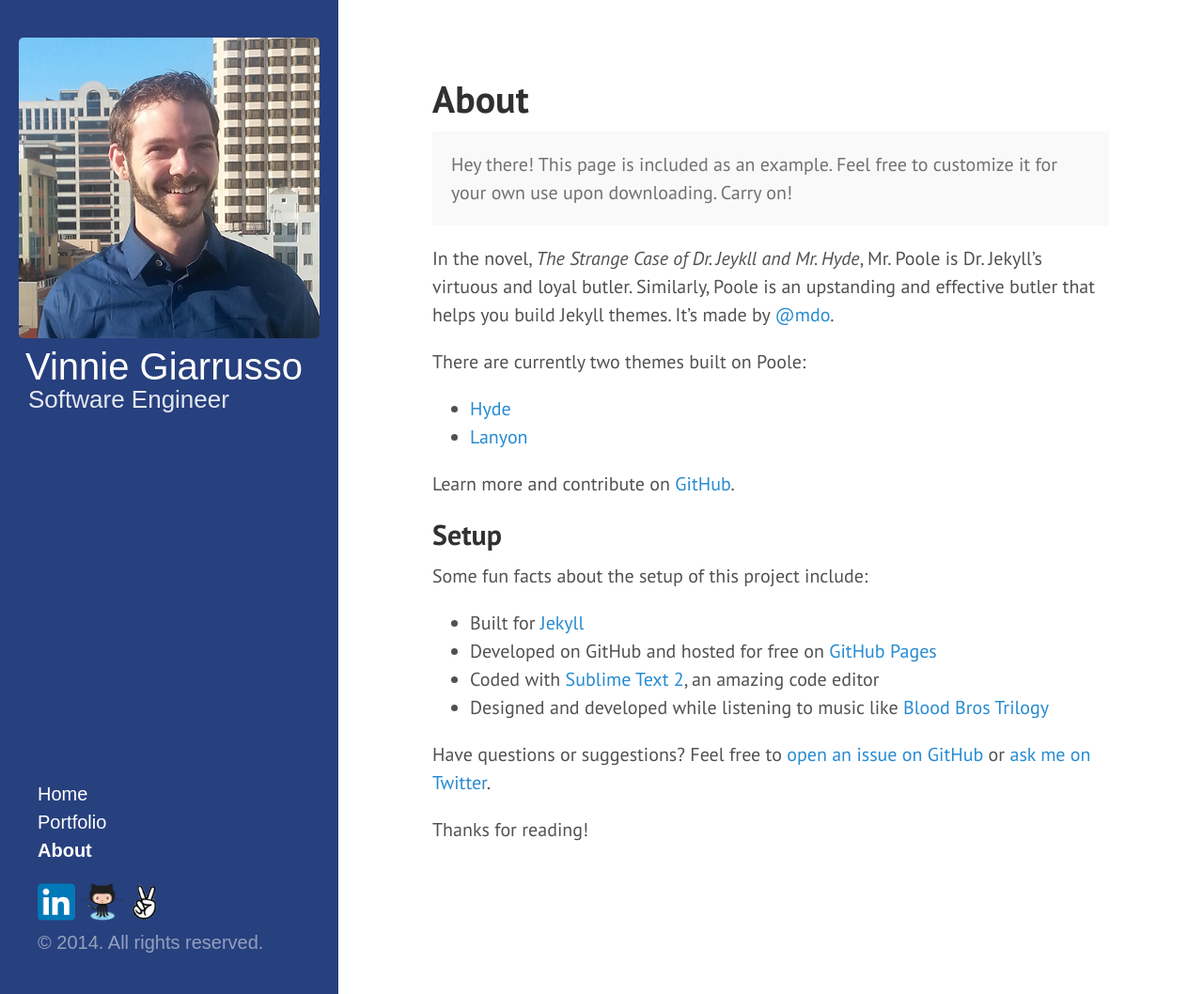
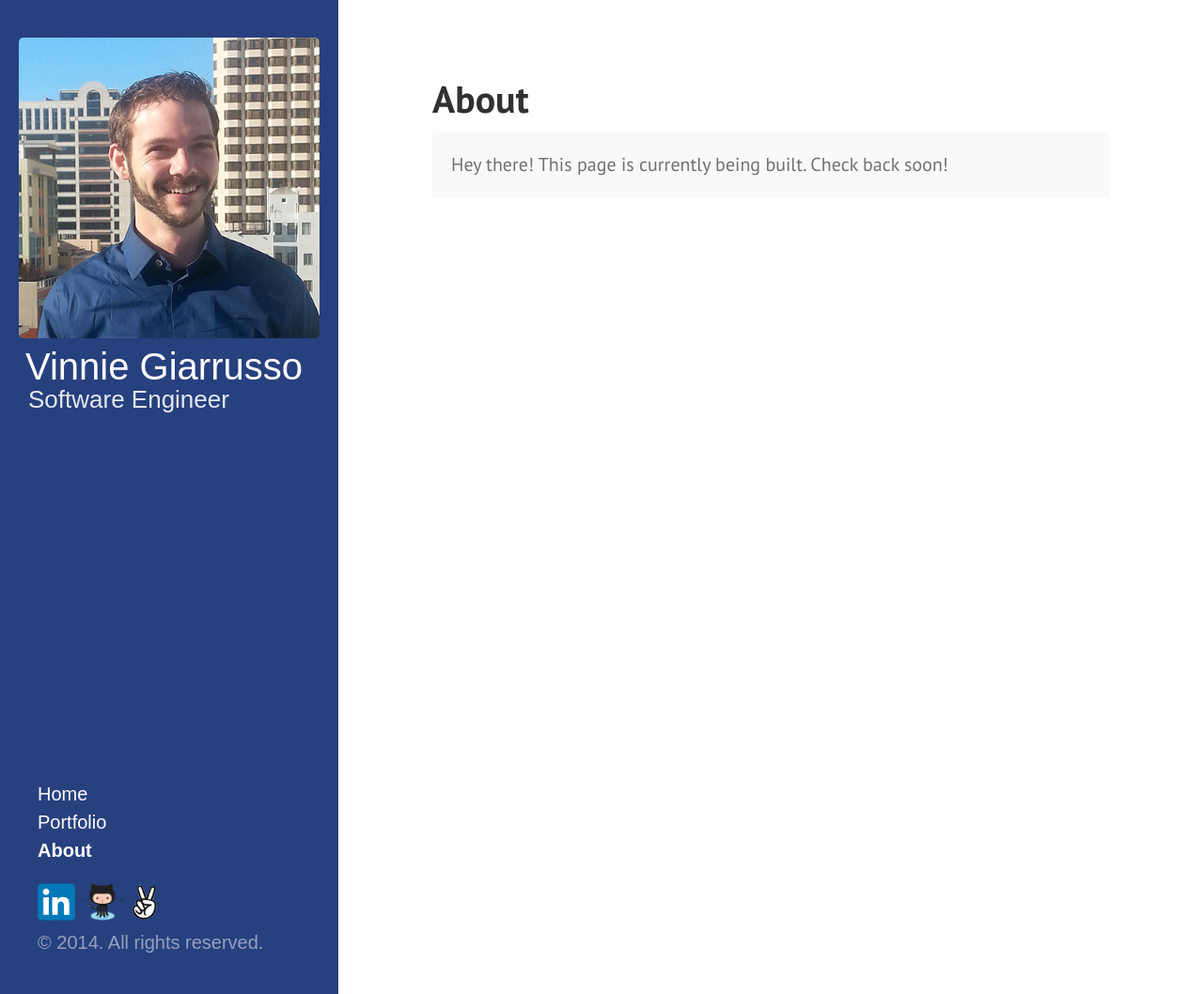
Before and after one commit to vingiarrusso/vingiarrusso.github.io, a Jekyll site: the page built from about.md, in a window 1280 px wide and 1058 px high. Shown: the whole window at 94% size. Built offline with Jekyll 4.4.1, drawn with Linux system fonts in a browser that asks for light colours; some web fonts are replaced; Markdown is read by kramdown in place of the engine named in the settings.

Commit message:
adding page fillers

```diff
--- a/about.md
+++ b/about.md
@@ -4,27 +4,5 @@ title: About
 ---
 
 <p class="message">
-  Hey there! This page is included as an example. Feel free to customize it for your own use upon downloading. Carry on!
+  Hey there! This page is currently being built.  Check back soon!
 </p>
-
-In the novel, *The Strange Case of Dr. Jeykll and Mr. Hyde*, Mr. Poole is Dr. Jekyll's virtuous and loyal butler. Similarly, Poole is an upstanding and effective butler that helps you build Jekyll themes. It's made by [@mdo](https://twitter.com/mdo).
-
-There are currently two themes built on Poole:
-
-* [Hyde](http://hyde.getpoole.com)
-* [Lanyon](http://lanyon.getpoole.com)
-
-Learn more and contribute on [GitHub](https://github.com/poole).
-
-## Setup
-
-Some fun facts about the setup of this project include:
-
-* Built for [Jekyll](http://jekyllrb.com)
-* Developed on GitHub and hosted for free on [GitHub Pages](https://pages.github.com)
-* Coded with [Sublime Text 2](http://sublimetext.com), an amazing code editor
-* Designed and developed while listening to music like [Blood Bros Trilogy](https://soundcloud.com/maddecent/sets/blood-bros-series)
-
-Have questions or suggestions? Feel free to [open an issue on GitHub](https://github.com/poole/issues/new) or [ask me on Twitter](https://twitter.com/mdo).
-
-Thanks for reading!
```
Also changed, not shown: Portfolio.md (+4 -0 lines).
